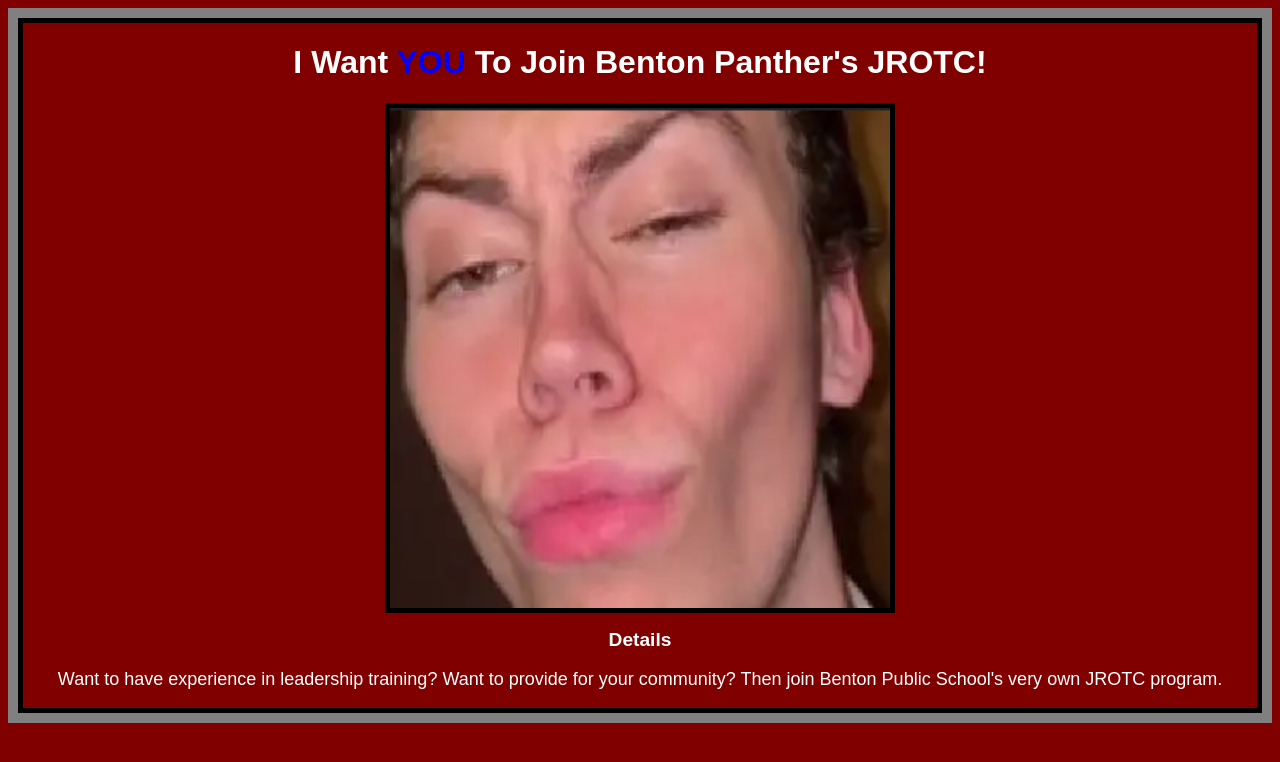
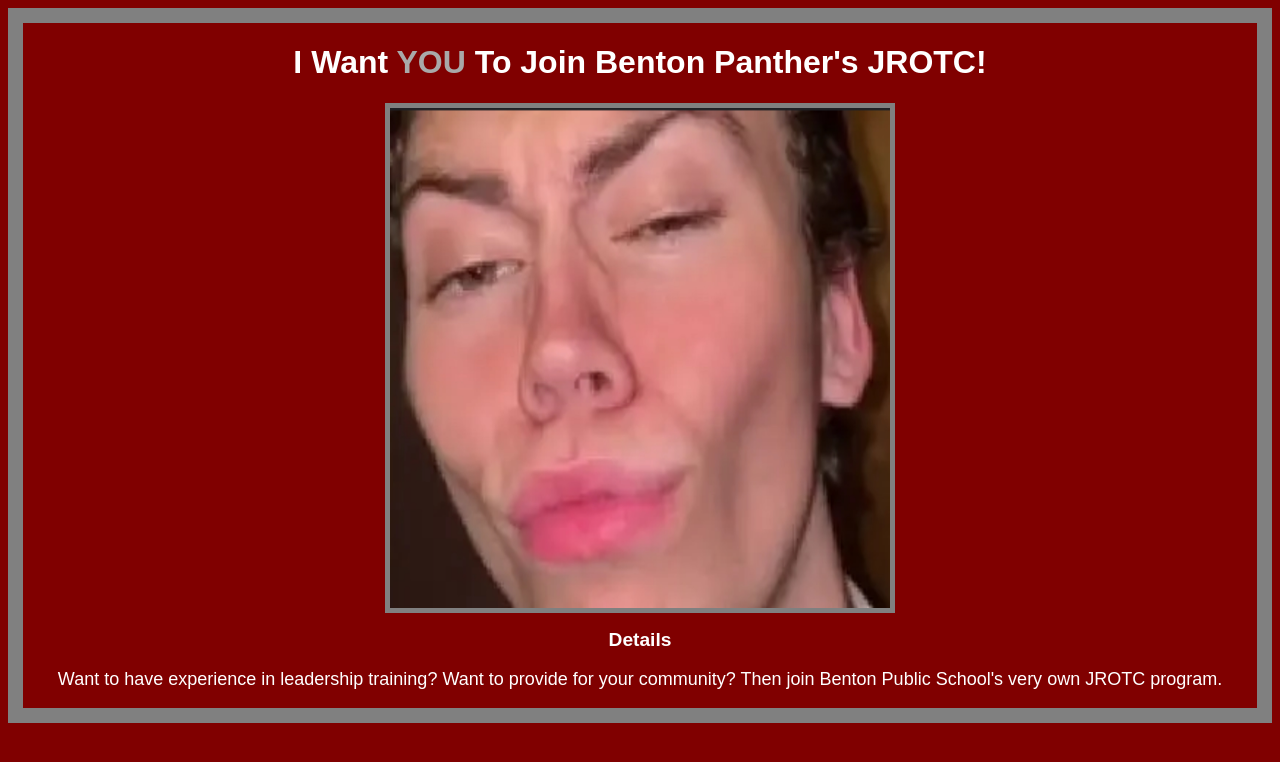
Before and after one commit to Ster-bent/test1.1, a plain HTML site: page crux.html in a window 1280 px wide. Drawn offline with Linux system fonts and the light colour scheme.

Commit message:
color change

```diff
--- a/crux.css
+++ b/crux.css
@@ -1,15 +1,15 @@
 .border_1 {
     position: relative;
-    border: 5px solid black;
+    border: 5px solid gray;
     align-items: center;
 }
 .crux_font {
     font-family: Arial;
     text-align: center;
-    border: 5px solid black
+    border: 5px solid gray
 }
 .photo {
-    border: 5px solid black;
+    border: 5px solid gray;
     width: 500px;
     height: 500px;
     margin-left: auto;
@@ -29,7 +29,7 @@
     color: white;
 }
 .stonedesc {
-    border: 5px solid black;
+    border: 5px solid gray;
 }
 #intro {
     text-align:center;
--- a/crux.html
+++ b/crux.html
@@ -8,7 +8,7 @@
         <div class="container_1">
             <div class="border_1">
                 <div id="intro">
-                    <h1 align="center" class="crux_font1">I Want <span style="color:blue">YOU</span> To Join Benton Panther's JROTC!</h1>
+                    <h1 align="center" class="crux_font1">I Want <span style="color:darkgray">YOU</span> To Join Benton Panther's JROTC!</h1>
                 </div>
                 <img src="IMG_0351.jpg" alt="Stonedead" class="photo">
                 <h2 id="descheading">Details</h2>
```
